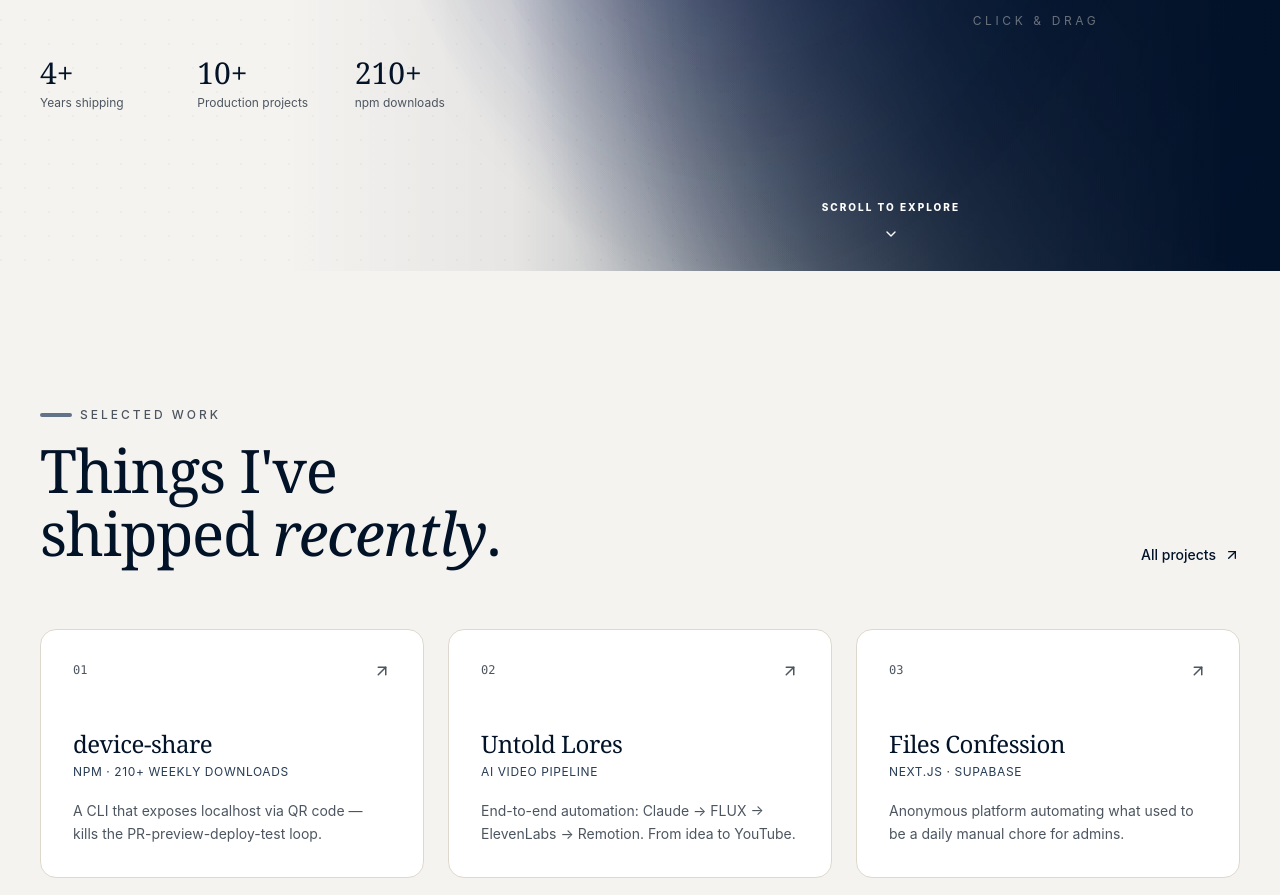
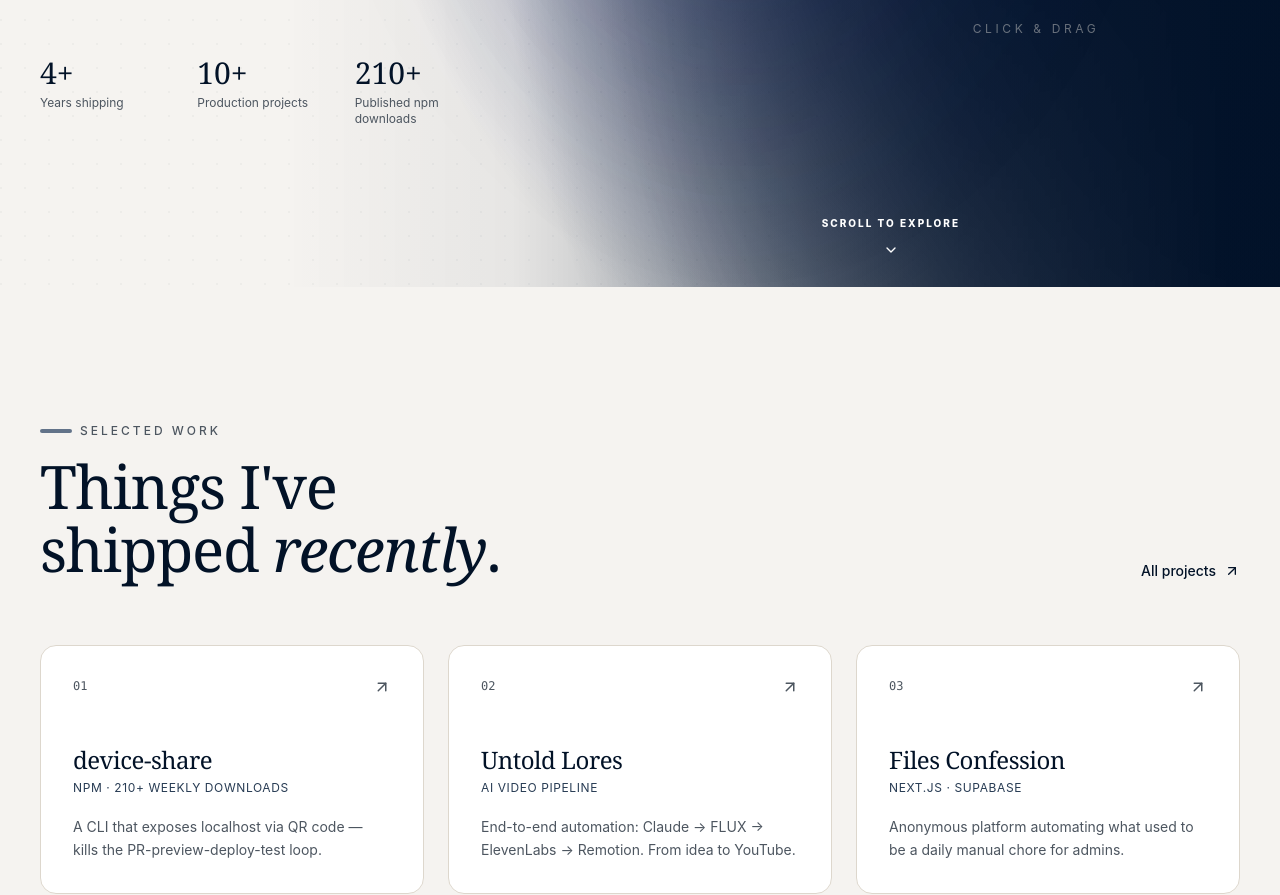
Before and after one commit to suychakriya/myportfolio, a React (Vite) app: page / in a window 1280 px wide. Shown: the part 885-1780 px from the top of the page. Built offline with nearby package versions, Linux system fonts and the light colour scheme; a web font is replaced by a local one.

Commit message:
fixed small content error

```diff
--- a/src/components/home/FocusHome.tsx
+++ b/src/components/home/FocusHome.tsx
@@ -138,7 +138,7 @@ export function FocusHome({ hero }: Props) {
               {[
                 { k: "4+", v: "Years shipping" },
                 { k: "10+", v: "Production projects" },
-                { k: "210+", v: "npm downloads" },
+                { k: "210+", v: "Published npm downloads" },
               ].map((s) => (
                 <div key={s.v}>
                   <div className="font-display text-3xl">{s.k}</div>
--- a/src/routes/contact.tsx
+++ b/src/routes/contact.tsx
@@ -29,7 +29,7 @@ export function ContactPage() {
                 .
               </>
             }
-            description="I'm based in Tokyo and open to frontend roles, freelance projects, or just a coffee-shaped Slack thread. I usually reply within a day."
+            description="I'm based in Tokyo and open to frontend roles, freelance projects, or just a coffee-shaped Slack thread."
           />
 
           <motion.a
@@ -81,7 +81,7 @@ export function ContactPage() {
               </div>
               <p className="mt-2 leading-relaxed">
                 Software Engineer at <strong>Equmenopolis</strong> in Tokyo. Open to conversations
-                about new roles, contracts, and collaborations.
+                about new roles, and collaborations.
               </p>
             </div>
           </motion.div>
```
